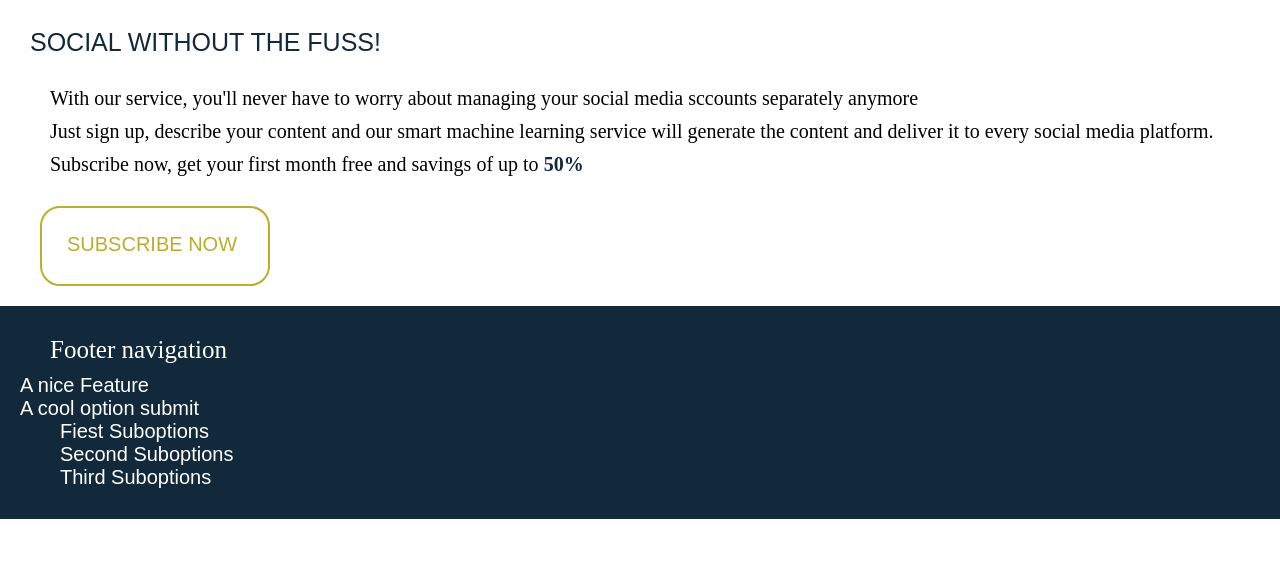
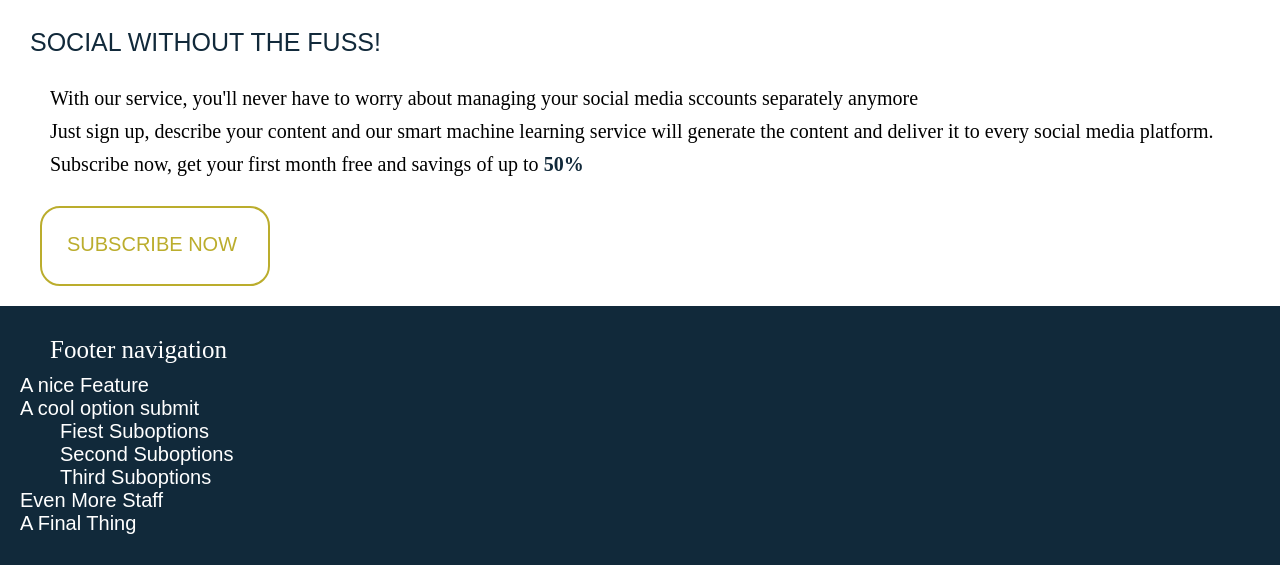
Before and after one commit to AgnesaS/hoxton-html-hoxton-media, a plain HTML site: page index.html in a window 1280 px wide. Shown: the part 309-874 px from the top of the page. Before the commit the page ends 828 px from the top, so only its background shows below. Drawn offline with Linux system fonts and the light colour scheme.

Commit message:
Update index.html

```diff
--- a/index.html
+++ b/index.html
@@ -144,7 +144,10 @@
                  <li>Third Suboptions</li>
                </ul>
             </li>
+	     <li>Even More Staff</li>
+             <li>A Final Thing</li>
          </ul>
+
      </div>
 
 </body>
```
